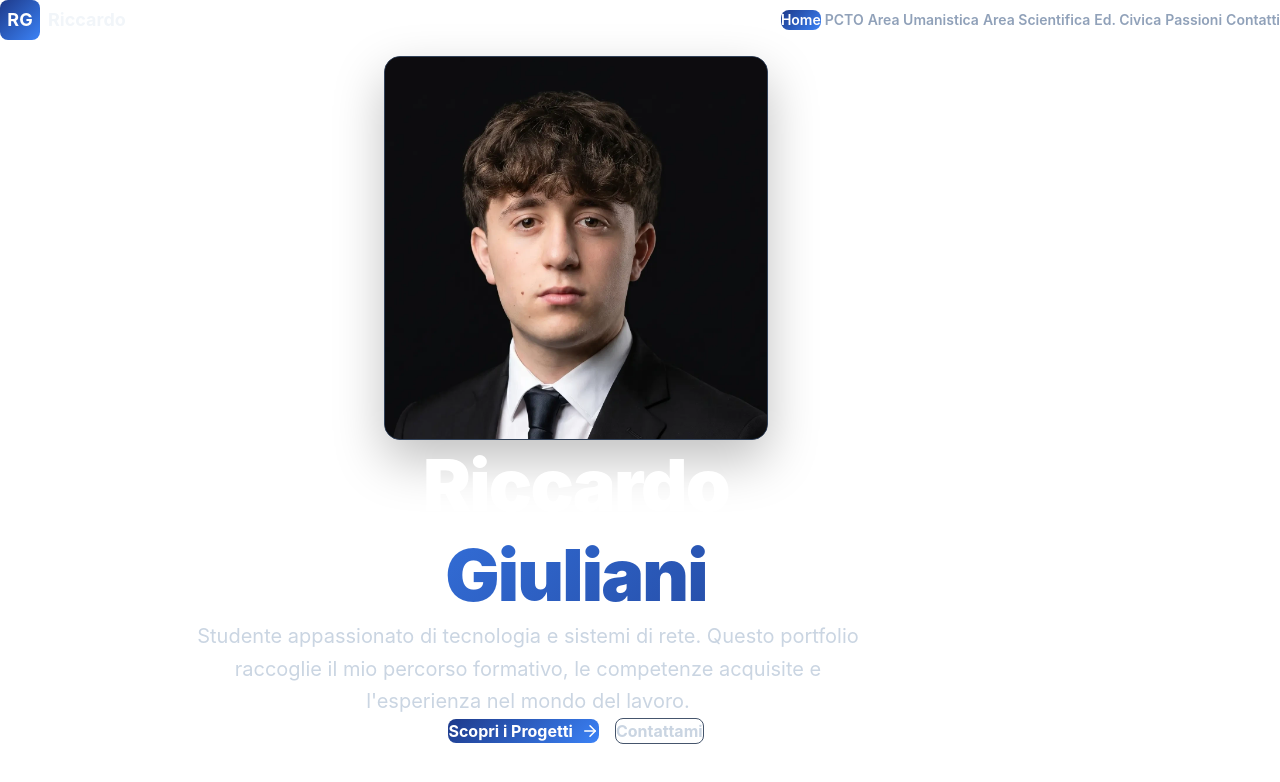
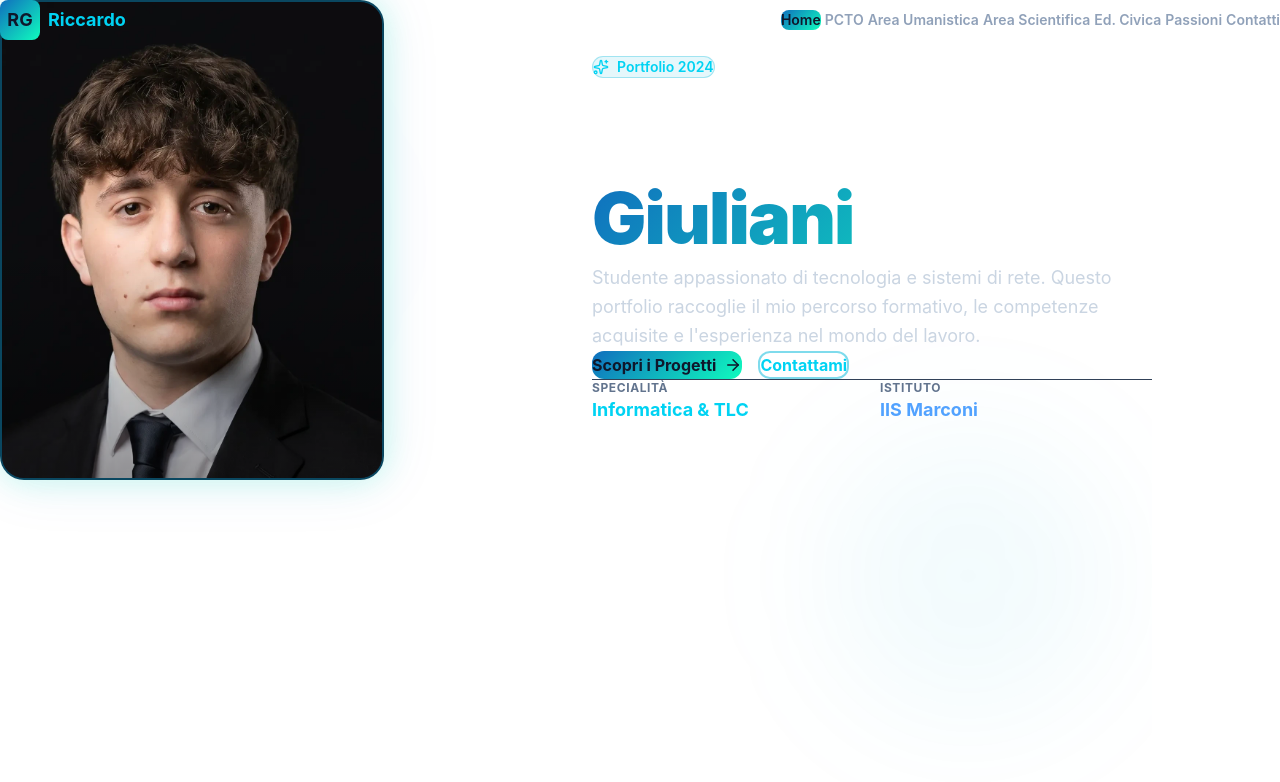
Before and after one commit to giuls-35456/portfolio-giuliani, a React (Vite) app: page /#/ in a window 1280 px wide. Shown: the top 782 px of the page. Built offline with nearby package versions, Linux system fonts and the light colour scheme.

Commit message:
Design Straordinario: Palette Blue & Mint, Layout Bento Premium, Immagine Profilo Grande e Elegante

```diff
--- a/components/Navbar.tsx
+++ b/components/Navbar.tsx
@@ -27,16 +27,16 @@ const Navbar: React.FC = () => {
     <>
       <nav
         className={`fixed top-0 left-0 right-0 z-50 transition-all duration-300 px-4 py-4 ${
-          scrolled ? 'bg-slate-900/80 backdrop-blur-sm border-b border-slate-700' : 'bg-transparent'
+          scrolled ? 'bg-slate-900/80 backdrop-blur-md border-b border-cyan-500/20' : 'bg-transparent'
         }`}
       >
         <div className="max-w-7xl mx-auto flex justify-between items-center">
           {/* Logo */}
           <Link to="/" className="flex items-center gap-2 group">
-            <div className="w-10 h-10 gradient-primary rounded-lg flex items-center justify-center text-white font-bold text-lg transition-all">
+            <div className="w-10 h-10 gradient-blue-mint rounded-lg flex items-center justify-center text-slate-900 font-bold text-lg transition-all">
               RG
             </div>
-            <span className="hidden sm:inline text-slate-100 font-bold text-lg">Riccardo</span>
+            <span className="hidden sm:inline text-cyan-400 font-bold text-lg">Riccardo</span>
           </Link>
 
           {/* Desktop Menu */}
@@ -49,8 +49,8 @@ const Navbar: React.FC = () => {
                   to={route.path}
                   className={`px-4 py-2 rounded-lg font-semibold text-sm transition-all ${
                     isActive
-                      ? 'gradient-primary text-white'
-                      : 'text-slate-400 hover:text-slate-100'
+                      ? 'gradient-blue-mint text-slate-900'
+                      : 'text-slate-400 hover:text-cyan-400'
                   }`}
                 >
                   {route.label}
@@ -62,7 +62,7 @@ const Navbar: React.FC = () => {
           {/* Mobile Toggle */}
           <button
             onClick={() => setIsOpen(!isOpen)}
-            className="md:hidden p-2 text-slate-300 hover:bg-slate-800 rounded-lg transition-colors"
+            className="md:hidden p-2 text-cyan-400 hover:bg-slate-800 rounded-lg transition-colors"
           >
             {isOpen ? <X size={24} /> : <Menu size={24} />}
           </button>
@@ -87,7 +87,7 @@ const Navbar: React.FC = () => {
                     to={route.path}
                   className={`px-4 py-3 rounded-lg font-bold text-lg transition-all ${
                       isActive
-                        ? 'gradient-primary text-white'
+                        ? 'gradient-blue-mint text-slate-900'
                         : 'text-slate-300 hover:bg-slate-800'
                       }`}
                   >
--- a/index.css
+++ b/index.css
@@ -1,13 +1,13 @@
 @import "tailwindcss";
 
-/* Palette Minimalist Tech Luxury */
+/* Palette Tech Fresh - Blue & Mint */
 :root {
-  --primary: #1e3a8a;
-  --primary-light: #3b82f6;
-  --accent: #0f172a;
-  --text-light: #f8fafc;
-  --text-secondary: #cbd5e1;
-  --border: #e2e8f0;
+  --primary-blue: #106EBE;
+  --primary-mint: #0FFCBE;
+  --bg-dark: #0a0e1a;
+  --bg-secondary: #141829;
+  --text-light: #ffffff;
+  --text-secondary: #e0e7ff;
 }
 
 * {
@@ -18,31 +18,32 @@
 
 body {
   overflow-x: hidden;
-  background: linear-gradient(135deg, #0f172a 0%, #1e293b 50%, #0f172a 100%);
+  background: linear-gradient(135deg, #0a0e1a 0%, #0f1629 50%, #0a0e1a 100%);
   font-family: 'Inter', -apple-system, BlinkMacSystemFont, 'Segoe UI', sans-serif;
-  color: #f8fafc;
+  color: #ffffff;
+  line-height: 1.6;
 }
 
 html {
   scroll-behavior: smooth;
 }
 
-/* Scrollbar Elegante */
+/* Scrollbar */
 ::-webkit-scrollbar {
   width: 10px;
 }
 
 ::-webkit-scrollbar-track {
-  background: #1e293b;
+  background: #141829;
 }
 
 ::-webkit-scrollbar-thumb {
-  background: linear-gradient(180deg, #3b82f6 0%, #1e3a8a 100%);
+  background: linear-gradient(180deg, #106EBE 0%, #0FFCBE 100%);
   border-radius: 6px;
 }
 
 ::-webkit-scrollbar-thumb:hover {
-  background: linear-gradient(180deg, #60a5fa 0%, #1e40af 100%);
+  background: linear-gradient(180deg, #0d5aa0 0%, #0cc9a0 100%);
 }
 
 /* Transizioni Fluide */
@@ -56,11 +57,15 @@ html {
 
 /* Gradienti */
 .gradient-primary {
-  background: linear-gradient(135deg, #1e3a8a 0%, #3b82f6 100%);
+  background: linear-gradient(135deg, #106EBE 0%, #0FFCBE 100%);
+}
+
+.gradient-blue-mint {
+  background: linear-gradient(135deg, #106EBE 0%, #0FFCBE 100%);
 }
 
 .gradient-text {
-  background: linear-gradient(135deg, #3b82f6 0%, #1e3a8a 100%);
+  background: linear-gradient(135deg, #106EBE 0%, #0FFCBE 100%);
   -webkit-background-clip: text;
   -webkit-text-fill-color: transparent;
   background-clip: text;
@@ -68,20 +73,20 @@ html {
 
 /* Ombre Sofisticate */
 .shadow-soft {
-  box-shadow: 0 10px 30px rgba(0, 0, 0, 0.2);
+  box-shadow: 0 10px 30px rgba(16, 110, 190, 0.15);
 }
 
 .shadow-medium {
-  box-shadow: 0 20px 50px rgba(0, 0, 0, 0.25);
+  box-shadow: 0 20px 50px rgba(16, 110, 190, 0.2);
 }
 
-.shadow-subtle {
-  box-shadow: 0 4px 12px rgba(0, 0, 0, 0.15);
+.shadow-glow {
+  box-shadow: 0 0 30px rgba(15, 252, 190, 0.2), 0 0 60px rgba(16, 110, 190, 0.1);
 }
 
 /* Hover Effects */
 button:hover {
-  transform: translateY(-2px);
+  transform: translateY(-3px);
 }
 
 a {
@@ -90,13 +95,13 @@ a {
 
 button:focus,
 a:focus {
-  outline: 2px solid #3b82f6;
+  outline: 2px solid #0FFCBE;
   outline-offset: 2px;
 }
 
 ::selection {
-  background-color: #3b82f6;
-  color: #0f172a;
+  background-color: #0FFCBE;
+  color: #0a0e1a;
 }
 
 /* Responsive */
--- a/pages/Home.tsx
+++ b/pages/Home.tsx
@@ -1,67 +1,113 @@
 import React from 'react';
 import { motion } from 'framer-motion';
 import { INFO } from '../constants';
-import { ArrowRight } from 'lucide-react';
+import { ArrowRight, Sparkles } from 'lucide-react';
 import { Link } from 'react-router-dom';
 
 /**
- * Home Page - Minimalist Tech Luxury
- * Design elegante e professionale con palette Blu Reale/Grafite
+ * Home Page - Bento Premium Design
+ * Palette Blue & Mint, Layout Moderno e Accattivante
  */
 const Home: React.FC = () => {
+  const containerVariants = {
+    hidden: { opacity: 0 },
+    visible: {
+      opacity: 1,
+      transition: {
+        staggerChildren: 0.15,
+        delayChildren: 0.2,
+      },
+    },
+  };
+
+  const itemVariants = {
+    hidden: { opacity: 0, y: 20 },
+    visible: {
+      opacity: 1,
+      y: 0,
+      transition: { duration: 0.6, ease: "easeOut" },
+    },
+  };
+
   return (
     <motion.div
       initial={{ opacity: 0 }}
       animate={{ opacity: 1 }}
-      transition={{ duration: 0.5 }}
-      className="min-h-screen flex flex-col items-center justify-center py-20 px-4"
+      transition={{ duration: 0.4 }}
+      className="min-h-screen py-20 px-4 relative overflow-hidden"
     >
-      <div className="max-w-3xl w-full space-y-12">
-        {/* Foto Profilo - Grande e Elegante */}
+      {/* Effetti di sfondo */}
+      <div className="absolute top-20 left-10 w-72 h-72 bg-blue-600/5 rounded-full blur-3xl -z-10"></div>
+      <div className="absolute bottom-20 right-10 w-72 h-72 bg-cyan-500/5 rounded-full blur-3xl -z-10"></div>
+
+      <div className="max-w-6xl mx-auto">
         <motion.div
-          initial={{ opacity: 0, scale: 0.95 }}
-          animate={{ opacity: 1, scale: 1 }}
-          transition={{ delay: 0.1, duration: 0.6 }}
-          className="flex justify-center"
+          className="grid grid-cols-1 lg:grid-cols-2 gap-8 items-center"
+          variants={containerVariants}
+          initial="hidden"
+          animate="visible"
         >
-          <div className="w-72 h-72 sm:w-80 sm:h-80 md:w-96 md:h-96 rounded-2xl overflow-hidden border border-slate-700 shadow-medium bg-slate-900">
+          {/* Colonna Sinistra - Foto Profilo Grande */}
+          <motion.div
+            variants={itemVariants}
+            className="flex justify-center lg:justify-start"
+          >
+            <div className="relative group">
+              {/* Bordo Animato */}
+              <div className="absolute -inset-2 bg-gradient-to-br from-blue-500 via-cyan-500 to-blue-500 rounded-3xl opacity-0 group-hover:opacity-20 transition-opacity duration-300 blur-lg"></div>
+
+              {/* Contenitore Foto */}
+              <div className="relative w-80 h-96 sm:w-96 sm:h-[480px] rounded-3xl overflow-hidden border-2 border-cyan-500/30 shadow-glow bg-slate-900">
                 <img
                   src="/foto-progetti/home/profilo-home.webp"
                   alt={`${INFO.nome} ${INFO.cognome}`}
                   loading="eager"
                   fetchPriority="high"
-              className="w-full h-full object-cover hover:scale-105 transition-transform duration-500"
+                  className="w-full h-full object-cover group-hover:scale-110 transition-transform duration-700"
                 />
+                {/* Overlay Gradiente */}
+                <div className="absolute inset-0 bg-gradient-to-t from-black/40 via-transparent to-transparent"></div>
+              </div>
             </div>
           </motion.div>
 
-        {/* Titolo e Sottotitolo */}
+          {/* Colonna Destra - Contenuti */}
           <motion.div
-          initial={{ opacity: 0, y: 20 }}
-          animate={{ opacity: 1, y: 0 }}
-          transition={{ delay: 0.2, duration: 0.6 }}
-          className="text-center space-y-6"
+            variants={itemVariants}
+            className="space-y-8"
           >
-          <h1 className="text-5xl sm:text-6xl md:text-7xl font-black tracking-tight leading-tight">
+            {/* Badge */}
+            <motion.div
+              variants={itemVariants}
+              className="inline-flex items-center gap-2 px-4 py-2 bg-cyan-500/10 border border-cyan-500/30 rounded-full text-cyan-400 text-sm font-semibold"
+            >
+              <Sparkles size={16} />
+              Portfolio 2024
+            </motion.div>
+
+            {/* Titolo */}
+            <motion.div
+              variants={itemVariants}
+              className="space-y-4"
+            >
+              <h1 className="text-5xl sm:text-6xl lg:text-7xl font-black tracking-tight leading-tight">
                 <span className="block text-white">{INFO.nome}</span>
                 <span className="gradient-text block">{INFO.cognome}</span>
               </h1>
 
-          <p className="text-lg sm:text-xl text-slate-300 max-w-2xl mx-auto leading-relaxed">
+              <p className="text-lg text-slate-300 leading-relaxed max-w-xl">
                 {INFO.descrizione}
               </p>
             </motion.div>
 
             {/* CTA Buttons */}
             <motion.div
-          initial={{ opacity: 0, y: 20 }}
-          animate={{ opacity: 1, y: 0 }}
-          transition={{ delay: 0.3, duration: 0.6 }}
-          className="flex flex-col sm:flex-row gap-4 justify-center items-center"
+              variants={itemVariants}
+              className="flex flex-col sm:flex-row gap-4 pt-4"
             >
               <Link
                 to="/pcto"
-            className="group px-8 py-4 gradient-primary text-white rounded-lg font-bold text-base hover:shadow-medium transition-all duration-300 active:scale-95 flex items-center gap-2"
+                className="group px-8 py-4 gradient-primary text-slate-900 rounded-xl font-bold text-base hover:shadow-glow transition-all duration-300 active:scale-95 flex items-center justify-center gap-2"
               >
                 Scopri i Progetti
                 <ArrowRight size={18} className="group-hover:translate-x-1 transition-transform" />
@@ -69,10 +115,27 @@ const Home: React.FC = () => {
 
               <Link
                 to="/contatti"
-            className="px-8 py-4 border border-slate-600 text-slate-300 rounded-lg font-bold text-base hover:border-slate-400 hover:text-slate-100 transition-all duration-300 active:scale-95"
+                className="px-8 py-4 border-2 border-cyan-500/50 text-cyan-400 rounded-xl font-bold text-base hover:border-cyan-400 hover:bg-cyan-500/10 transition-all duration-300 active:scale-95"
               >
                 Contattami
               </Link>
+            </motion.div>
+
+            {/* Info Cards */}
+            <motion.div
+              variants={itemVariants}
+              className="grid grid-cols-2 gap-4 pt-8 border-t border-slate-700"
+            >
+              <div className="space-y-2">
+                <p className="text-xs text-slate-500 uppercase font-bold tracking-wider">Specialità</p>
+                <p className="text-lg font-bold text-cyan-400">Informatica & TLC</p>
+              </div>
+              <div className="space-y-2">
+                <p className="text-xs text-slate-500 uppercase font-bold tracking-wider">Istituto</p>
+                <p className="text-lg font-bold text-blue-400">IIS Marconi</p>
+              </div>
+            </motion.div>
+          </motion.div>
         </motion.div>
       </div>
     </motion.div>
```
Lines whose indentation alone changed are shown as unchanged.
